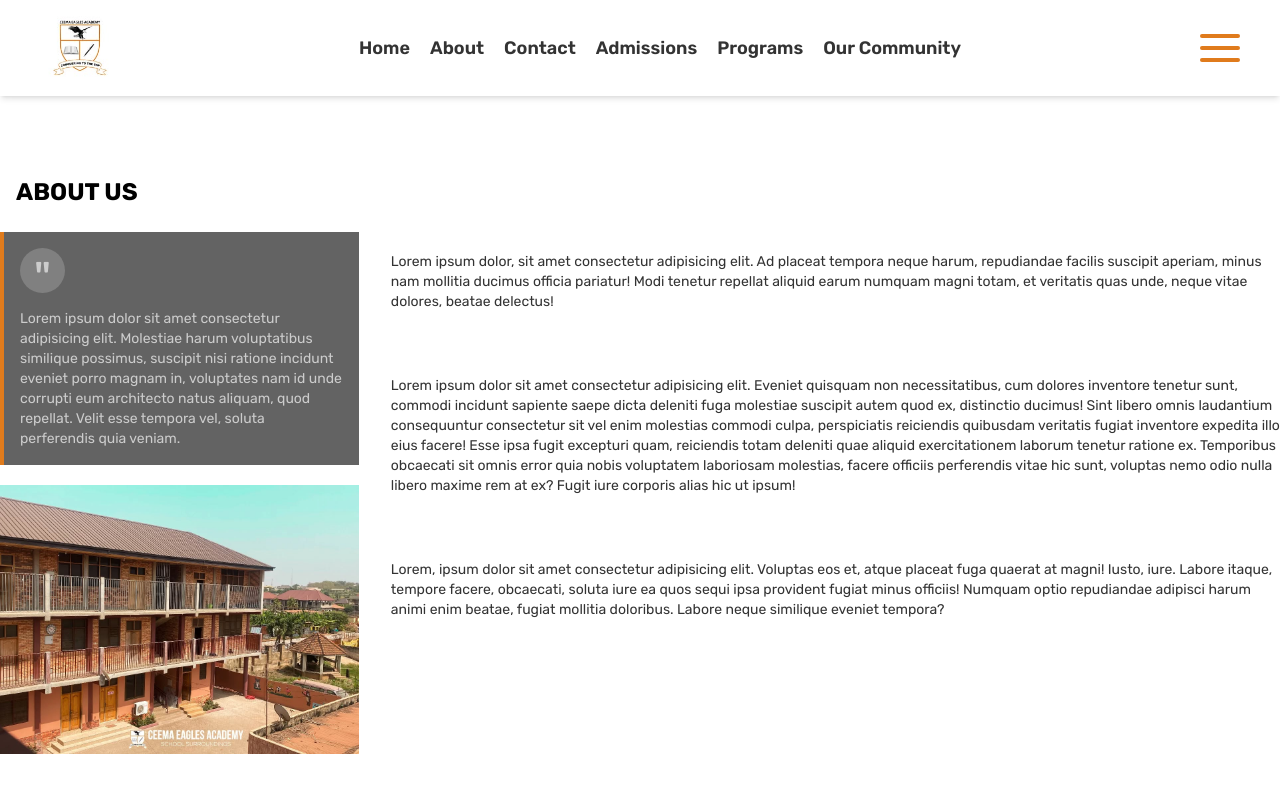
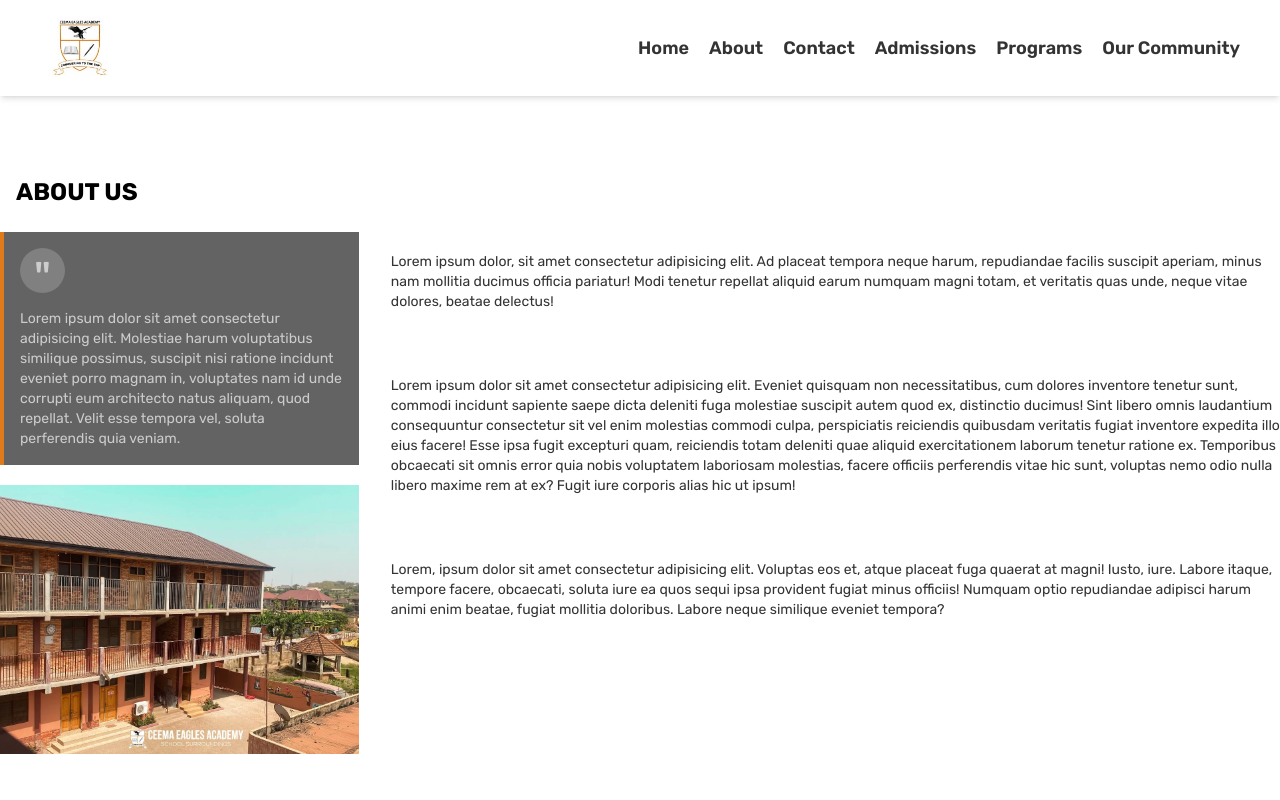
Before and after one commit to michaelboateng1/ceema-eagles-academy, a SvelteKit app: page /about in a window 1280 px wide. Shown: the top 800 px of the page. Built offline with nearby package versions, Linux system fonts and the light colour scheme.

Commit message:
Added a mobile nav and extended it to medium screen

```diff
--- a/src/routes/components/Header.svelte
+++ b/src/routes/components/Header.svelte
@@ -1,6 +1,8 @@
 <script>
     import { onMount } from 'svelte';
     import NavBar from "./NavBar.svelte";
+
+    import MobileNav from './MobileNav.svelte';
 
     const {page} = $props();
 
@@ -20,9 +22,10 @@
 	});
 </script>
 
-<header class="fixed top-0 z-10 w-full transition-all duration-300 {scrolled || page !== "home" ? 'bg-white text-[#333] shadow-md' : 'header-bg text-white'}">
+<header class="fixed top-0 z-20 w-full transition-all duration-300 {scrolled || page !== "home" ? 'bg-white text-[#333] shadow-md' : 'header-bg text-white'}">
     <NavBar />
 </header>
+<MobileNav />
 
 <style>
     .header-bg {
--- /dev/null
+++ b/src/routes/components/MobileNav.svelte
@@ -0,0 +1,33 @@
+<script>
+    import mobileNav from "../store/store";
+</script>
+
+<nav class="lg:hidden flex justify-center items-center fixed z-10 top-0 left-0 w-full h-full bg-white transform transition-transform duration-1000 {$mobileNav ? "translate-y-0" : "-translate-y-200"}">
+    <ul class="flex flex-col gap-5 justify-between items-center text-center font-semibold">
+        <li>
+            <a href="/" onclick={() => $mobileNav = !$mobileNav} class="text-lg">Home</a>
+        </li>
+        <li>
+            <a href="/about" onclick={() => $mobileNav = !$mobileNav} class="text-lg">About</a>
+        </li>
+        <li>
+            <a href="/contact" onclick={() => $mobileNav = !$mobileNav} class="text-lg">Contact</a>
+        </li>
+        <li>
+            <a href="/admission" onclick={() => $mobileNav = !$mobileNav} class="text-lg">Admissions</a>
+        </li>
+        <li>
+            <a href="/our-programs" onclick={() => $mobileNav = !$mobileNav} class="text-lg">Programs</a>
+        </li>
+        <li>
+            <a href="/our-community" onclick={() => $mobileNav = !$mobileNav} class="text-lg">Our Community</a>
+        </li>
+    </ul>
+</nav>
+
+<style>
+    li:hover,
+    li:active{
+        color: #e07b1c;
+    }
+</style>
--- a/src/routes/components/NavBar.svelte
+++ b/src/routes/components/NavBar.svelte
@@ -1,12 +1,15 @@
 <script>
-    import Logo from "$lib/assets/images/schoolLogo.jpg"
+    import Logo from "$lib/assets/images/schoolLogo.jpg";
+
+    import mobileNav from "../store/store";
+
 </script>
 
-<nav class="flex justify-between items-center py-2 px-5 sm:px-10">
+<nav class="flex justify-between items-center py-2 px-5 lg:px-10">
     <div class=" w-15 sm:w-20 h-auto rounded-lg overflow-hidden">
         <img src={Logo} alt="School Logo" class="w-full h-full object-cover">
     </div>
-    <ul class="hidden sm:flex gap-5 justify-center font-semibold items-center">
+    <ul class="hidden lg:flex gap-5 justify-center font-semibold items-center">
         <li class="before:content-[' '] relative before:absolute before:-bottom-1 before:left-0 before:w-0 hover:before:w-full transition duration-300 before:h-[4px] before:bg-black before:block ">
             <a href="/" class="text-lg">Home</a>
         </li>
@@ -27,7 +30,7 @@
         </li>
     </ul>
 
-    <div class="w-[40px] h-[40px] flex flex-col justify-center">
-        <div class="h-[4px] w-full relative bg-[#e07b1c] rounded-lg before:content-[' '] before:w-full before:h-[4px] before:bg-[#e07b1c] before:block before:absolute before:-top-3 before:left-0 before:rounded-lg after:content-[' '] after:w-full after:h-[4px] after:bg-[#e07b1c] after:block after:absolute after:-bottom-3 after:left-0 after:rounded-lg"></div>
+    <div onclick={() => $mobileNav = !$mobileNav} onkeydown={() => $mobileNav = !$mobileNav} role="button" tabindex="0" class="lg:hidden w-[40px] h-[40px] flex flex-col justify-center">
+        <div class="h-[4px] w-full relative bg-[#e07b1c] rounded-lg transtion-colors duration-400 before:content-[' '] before:w-full before:h-[4px] before:bg-[#e07b1c] before:block before:absolute before:-top-3 before:left-0 before:rounded-lg after:content-[' '] before:transform before:transition-transform before:duration-400 after:w-full after:h-[4px] after:bg-[#e07b1c] after:block after:absolute after:-bottom-3 after:left-0 after:rounded-lg after:transition-transform after:duration-400 after:transform {$mobileNav ? "bg-transparent before:rotate-[45deg] before:top-0 after:-rotate-[45deg] after:bottom-0" : "bg-[#e07b1c] before:rotate-[0deg] before:-top-3 after:-rotate-[0deg] after:-bottom-3"}"></div>
     </div>
 </nav>
--- /dev/null
+++ b/src/routes/store/store.js
@@ -0,0 +1,7 @@
+import {writable} from "svelte/store";
+
+const initial = false;
+
+const mobileNav = writable(initial);
+
+export default mobileNav;
```
